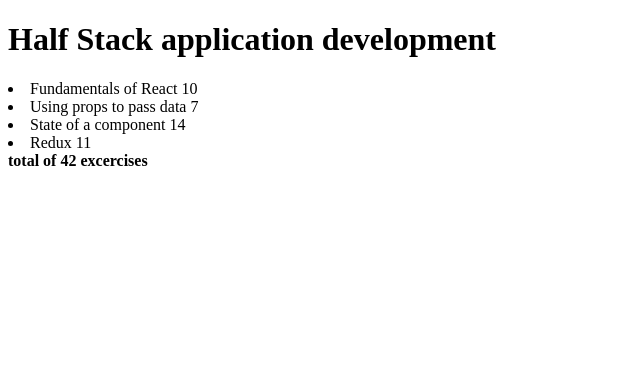
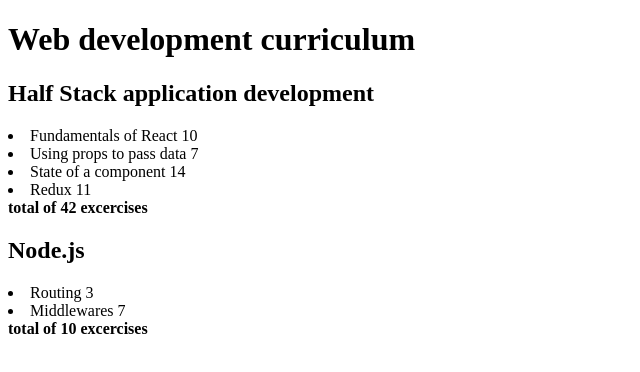
Before and after one commit to KMNTJ/fullstack-open, a React (Vite) app: page / in a window 1280 px wide. Shown: the top 372 px of the page, without its empty margins (0-640 px from the left). Built offline with nearby package versions, Linux system fonts and the light colour scheme.

Commit message:
2.4 kurssitiedot step9 done

```diff
--- a/src/App.jsx
+++ b/src/App.jsx
@@ -1,12 +1,13 @@
-const Header = (props) => {
-  let courseName = props.course.name;
-  return <h1>{courseName}</h1>;
+const Header = ({ size, header }) => {
+  if (size === 'h1') return <h1>{header}</h1>;
+  if (size === 'h2') return <h2>{header}</h2>;
+  return 'check header size';
 };
 
 const Part = ({ part }) => {
   return (
     <li>
-      {part.name} {part.excercises}
+      {part.name} {part.exercises}
     </li>
   );
 };
@@ -18,51 +19,81 @@
 const Course = ({ course }) => {
   return (
     <div>
-      <Header course={course}></Header>
+      <Header size={'h2'} header={course.name}></Header>
       <Content course={course}></Content>
     </div>
   );
 };
 
 const Total = ({ course }) => {
-  const excercises = course.parts.reduce((total, part) => {
-    total += part.excercises;
+  const exercises = course.parts.reduce((total, part) => {
+    total += part.exercises;
     return total;
-  }, 0 );
-  return <b>total of {excercises} excercises</b>;
+  }, 0);
+  return <b>total of {exercises} excercises</b>;
+};
+
+const Courses = ({ courses }) => {
+  return courses.map((x) => {
+    return (
+      <div key={x.id}>
+        <Course course={x}></Course>
+        <Total course={x}></Total>
+      </div>
+    );
+  });
 };
 
 const App = () => {
-  const course = {
+  const courses = [
+    {
       name: "Half Stack application development",
+      id: 1,
       parts: [
         {
+          name: "Fundamentals of React",
+          exercises: 10,
           id: 1,
-        name: "Fundamentals of React",
-        excercises: 10,
         },
         {
+          name: "Using props to pass data",
+          exercises: 7,
           id: 2,
-        name: "Using props to pass data",
-        excercises: 7,
         },
         {
+          name: "State of a component",
+          exercises: 14,
           id: 3,
-        name: "State of a component",
-        excercises: 14,
         },
         {
+          name: "Redux",
+          exercises: 11,
           id: 4,
-        name: "Redux",
-        excercises: 11,
         },
       ],
-  };
+    },
+    {
+      name: "Node.js",
+      id: 2,
+      parts: [
+        {
+          name: "Routing",
+          exercises: 3,
+          id: 1,
+        },
+        {
+          name: "Middlewares",
+          exercises: 7,
+          id: 2,
+        },
+      ],
+    },
+  ];
 
   return (
     <div>
-      <Course course={course}></Course>
-      <Total course={course}></Total>
+      <Header size={"h1"} header={"Web development curriculum"}></Header>
+      <Courses courses={courses}></Courses>
     </div>
   );
 };
```
Lines whose indentation alone changed are shown as unchanged.
